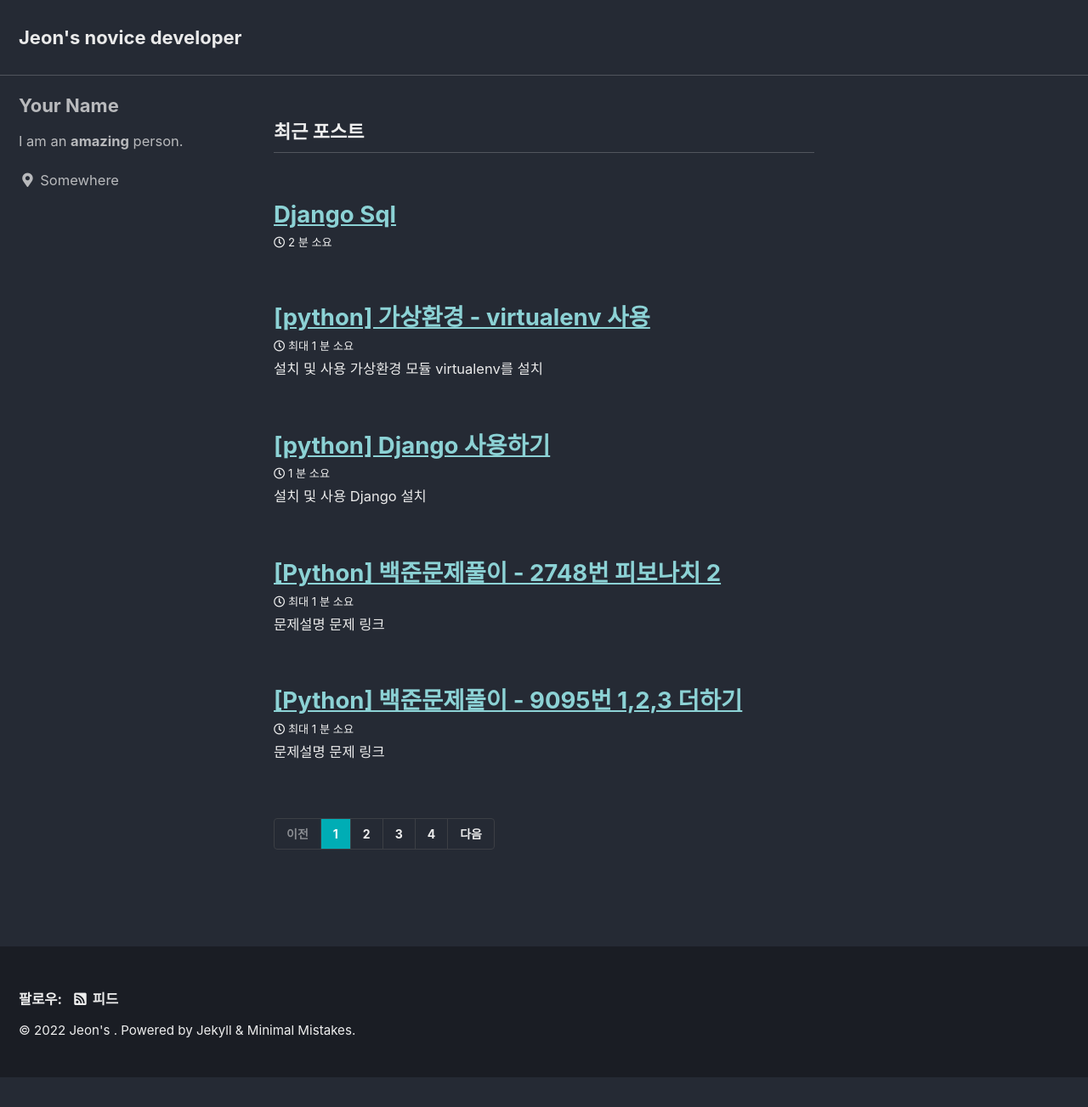
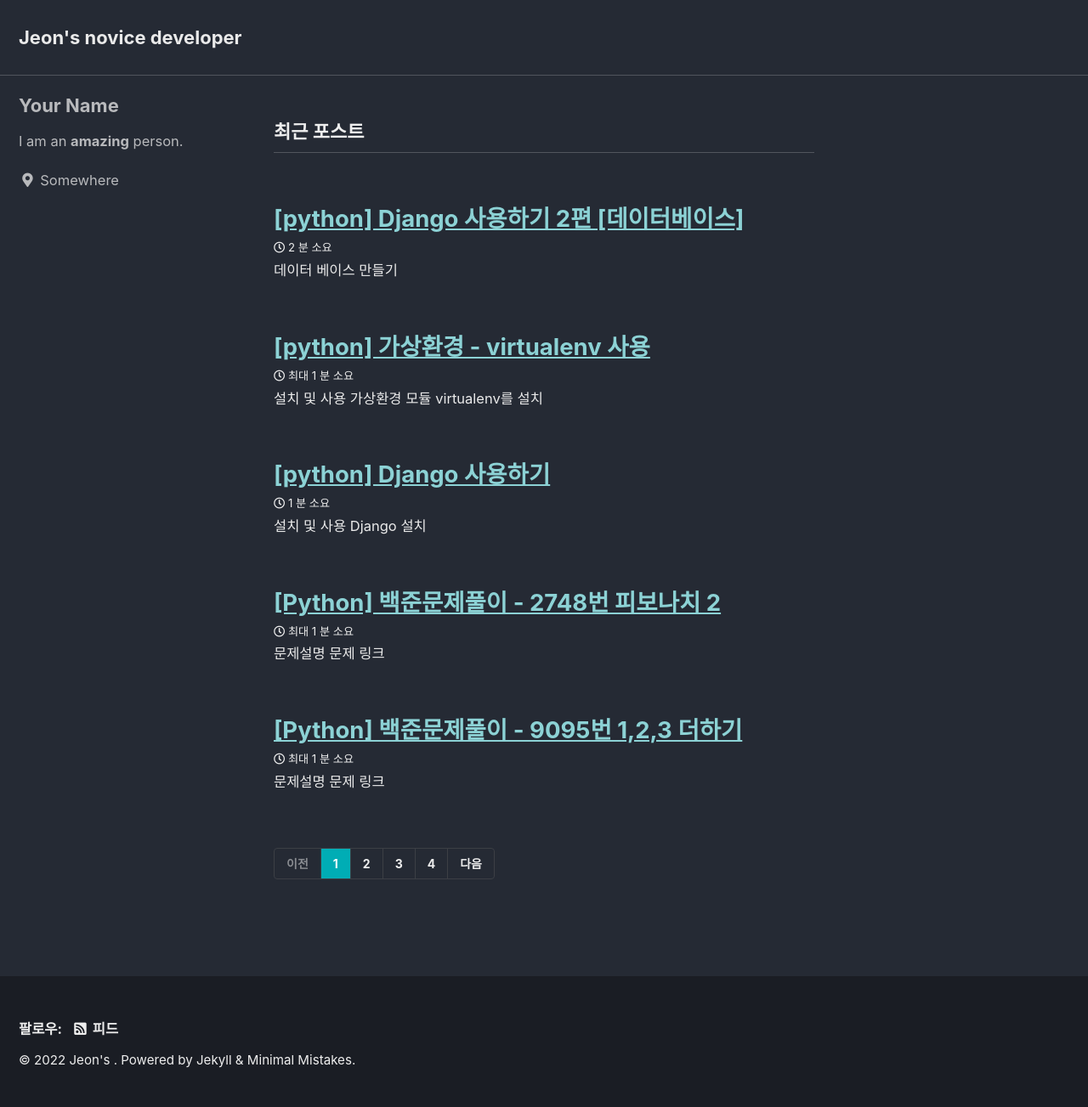
Before and after one commit to wjswjdgns/wjswjdgns.github.io, a Jekyll site: the page built from index.html, in a window 1280 px wide. Shown: the whole page at 85% size. Built offline with Jekyll 4.4.1, drawn with Linux system fonts in a browser that asks for light colours; cached includes are drawn as plain includes; the list of posts is cut into pages by our own code; before the commit the page ends 1268 px from its top, so only the background shows below that.

Commit message:
Update 2022-12-04-django-sql.md

````diff
--- a/_posts/2022-12-04-django-sql.md
+++ b/_posts/2022-12-04-django-sql.md
@@ -1,15 +1,15 @@
-
-
 ---
-title:  "[python] Django 사용하기"
+title:  "[python] Django 사용하기 2편 [데이터베이스]"
 tag:
   - python
   - django
+  - sql
 ---
 
 ### 데이터 베이스 만들기
 
 - 데이터 베이스 만들기
+
 ```
 # 기본 요소
 python manage.py migrate # 기본 데이터 베이스 만들기
@@ -184,7 +184,9 @@ a. save
 ```
 
 **서브데이터 조회하기**
+
 - 답변을 조회하는 방법은 질문과 마찬가지로 Answer의 id 값을 사용하면 된다.
+
 ```
 a = Answer.object.get(id =1)
 
@@ -193,6 +195,4 @@ a.question # 외래키 컬럼을 불러오는 것으로 연결 되어 있는 메
 
 # 질문을 통해서 답변들 가져오기
 q.answer_set.all() #q.[연결모델명]_set 형식으로 생각하면 된다.
-
-
 ```
````
